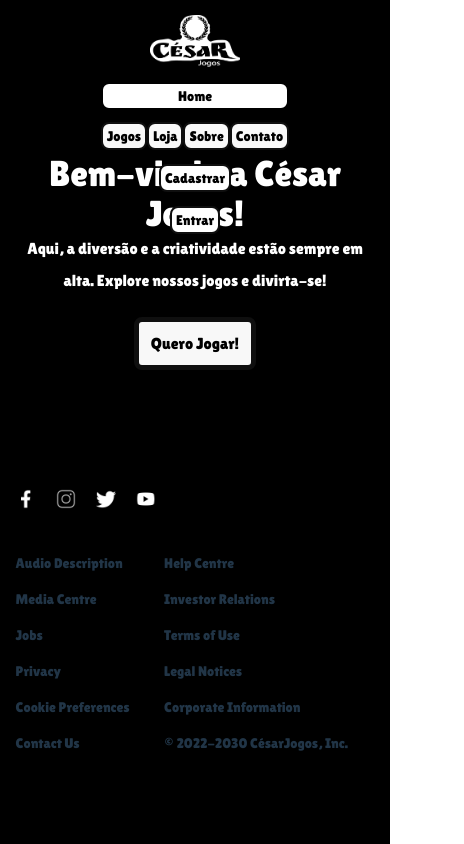
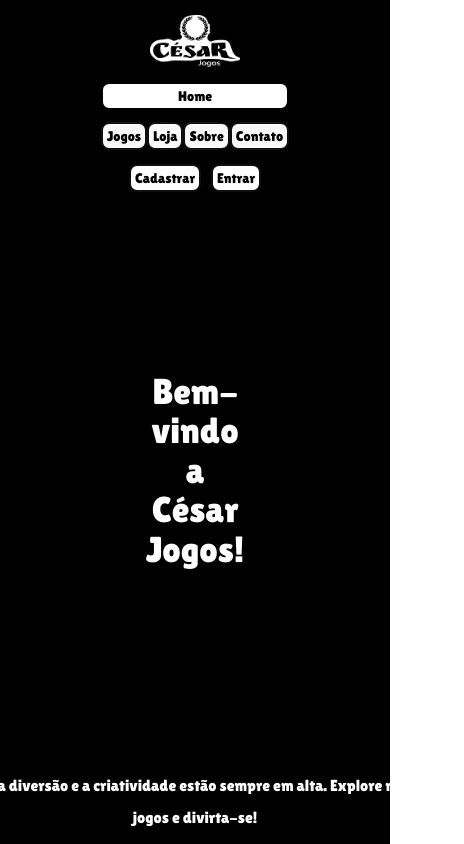
Before and after one commit to LCesarDev/CesarJogos, a React (Vite) app: page / in a window 390 px wide. Shown: the top 844 px of the page, 464 px wide, since content can reach past the window. Built offline with nearby package versions, Linux system fonts and the light colour scheme.

Commit message:
Correcao Media, Home, header

```diff
--- a/src/Header.css
+++ b/src/Header.css
@@ -24,13 +24,12 @@
 
 .home-button{
    background-color: white;
+    border: 2px solid black;
+   color: black;
     padding: 6px;
     cursor: pointer;
     font-size: 20px;
-    color: black;
     width: 150px;
-    border: 2px solid black;
-    opacity: 1;
 }
 
 .home-button:hover{
@@ -71,8 +70,8 @@
   padding: 1px;
   font-size: 16px;
   background-color: white;
+  border: 2px solid rgb(15, 15, 15);
   width: 100px;
-  border: 2px solid rgb(15, 15, 15);
 }
 
 .auth-buttons li button:hover{
@@ -108,17 +107,33 @@
   .auth-buttons {
     order: 3;
     display: flex;
-    flex-direction: column;
     align-items: center;
     gap: 10px;
+
   }
 
-  .home-button,
-  .nav-links li button,
+  .home-button{
+    font-size: 14px;
+    width: 100px;
+    padding: 4px;
+    background-color: white;
+    border: 2px solid black;
+    color: black;
+
+  }
+  .nav-links li button{
+    font-size: 14px;
+    width: 100px;
+    padding: 4px;
+
+  }
   .auth-buttons li button {
     font-size: 14px;
     width: 100px;
     padding: 4px;
+    background-color: white;
+    border: 2px solid rgb(15, 15, 15);
+    color: black;
   }
 
   .HomeContent {
@@ -148,11 +163,32 @@
     width: 100px;
   }
 
-  .home-button,
-  .nav-links li button,
+  .home-button{
+    width: 100%;
+    font-size: 14px;
+    background-color: white;
+    border: 2px solid black;
+    color: black;
+
+  }
+  .nav-links li button{
+     width: 100%;
+    font-size: 14px;
+  }
+
+   .auth-buttons {
+    order: 3;
+    display: flex;
+    align-items: center;
+    gap: 10px;
+
+  }
   .auth-buttons li button {
     width: 100%;
     font-size: 14px;
+    background-color: white;
+    border: 2px solid rgb(15, 15, 15);
+    color: black;
   }
 
   .HomeContent {
--- a/src/Home.css
+++ b/src/Home.css
@@ -6,7 +6,6 @@
   padding-top: 100px;
   margin-top: 30%;
   margin-bottom: 10%;
-  padding-top: 0;
 }
 
 .TitleHome_Animation {
@@ -103,6 +102,7 @@
   }
 
   .TitleHome_Animation {
+    margin-top: 30%;
     font-size: 60px;
     padding: 0 15px;
   }
@@ -121,11 +121,12 @@
 
 @media (max-width: 768px) {
   .HomeContent {
-    margin-top: 20%;
+    margin-top: 100px;
     padding: 20px;
   }
 
   .TitleHome_Animation {
+    margin-top: 30%;
     font-size: 50px;
     padding: 0 10px;
   }
@@ -144,11 +145,13 @@
 
 @media (max-width: 480px) {
   .HomeContent {
-    margin-top: 30%;
+    margin-top: 200px;
     padding: 10px;
   }
 
   .TitleHome_Animation {
+    margin-top: 20%;
+    margin: 200px;
     font-size: 36px;
     padding: 0 10px;
   }
--- a/src/Jogos.css
+++ b/src/Jogos.css
@@ -11,7 +11,7 @@
   align-items: center;
   padding: 5rem;
   width: 100%;
-  animation: container 1.5s ease-out;
+  animation: Pg-jogosAnim 1.5s ease-out;
   gap: 15px;
   max-width: 1200px;
   max-height: 450px;
@@ -111,7 +111,7 @@
   margin-right: 60px;
 }
 
-@keyframes container{
+@keyframes Pg-jogosAnim{
   0% {
     opacity: 0;
   }
```
